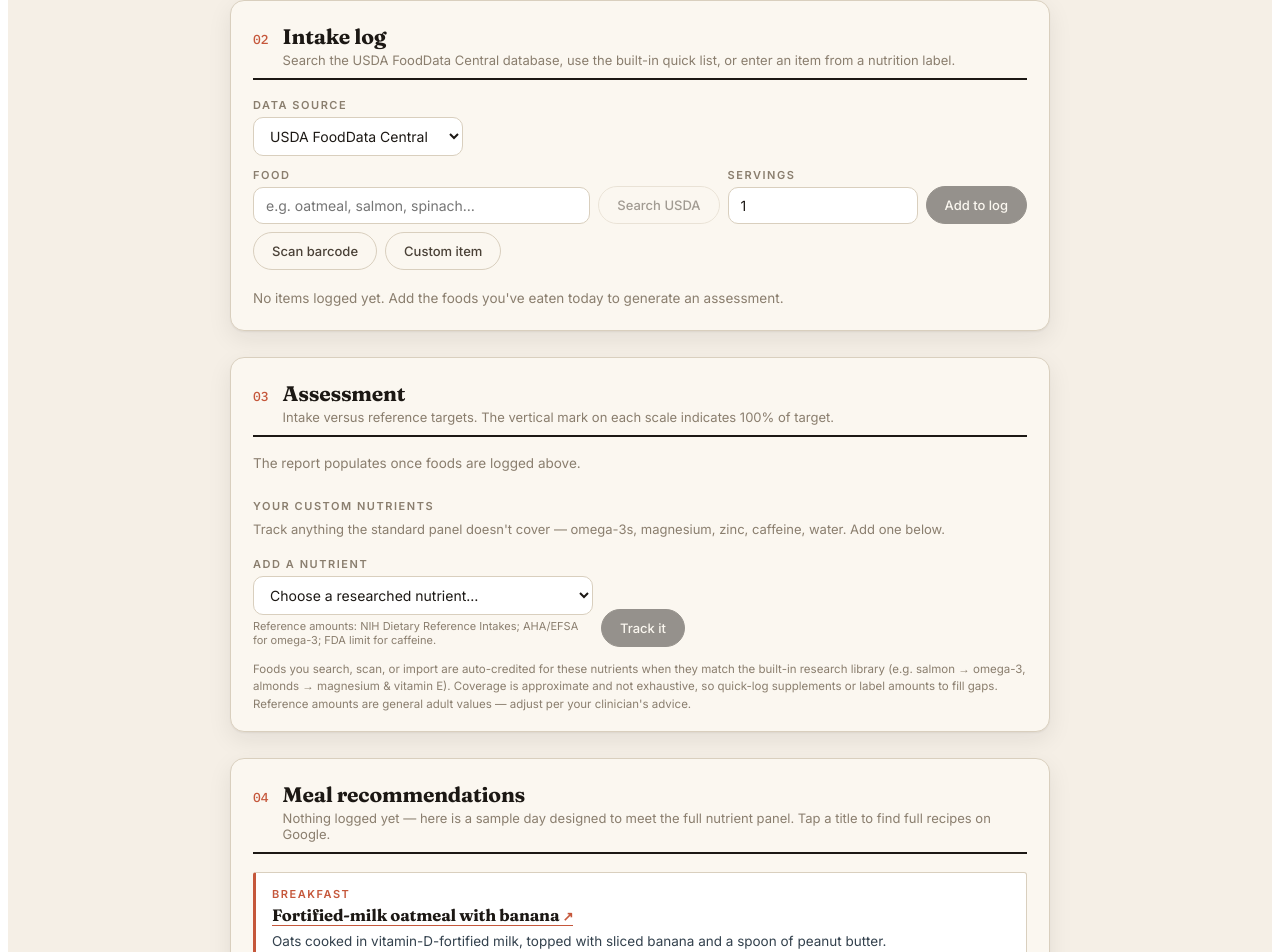
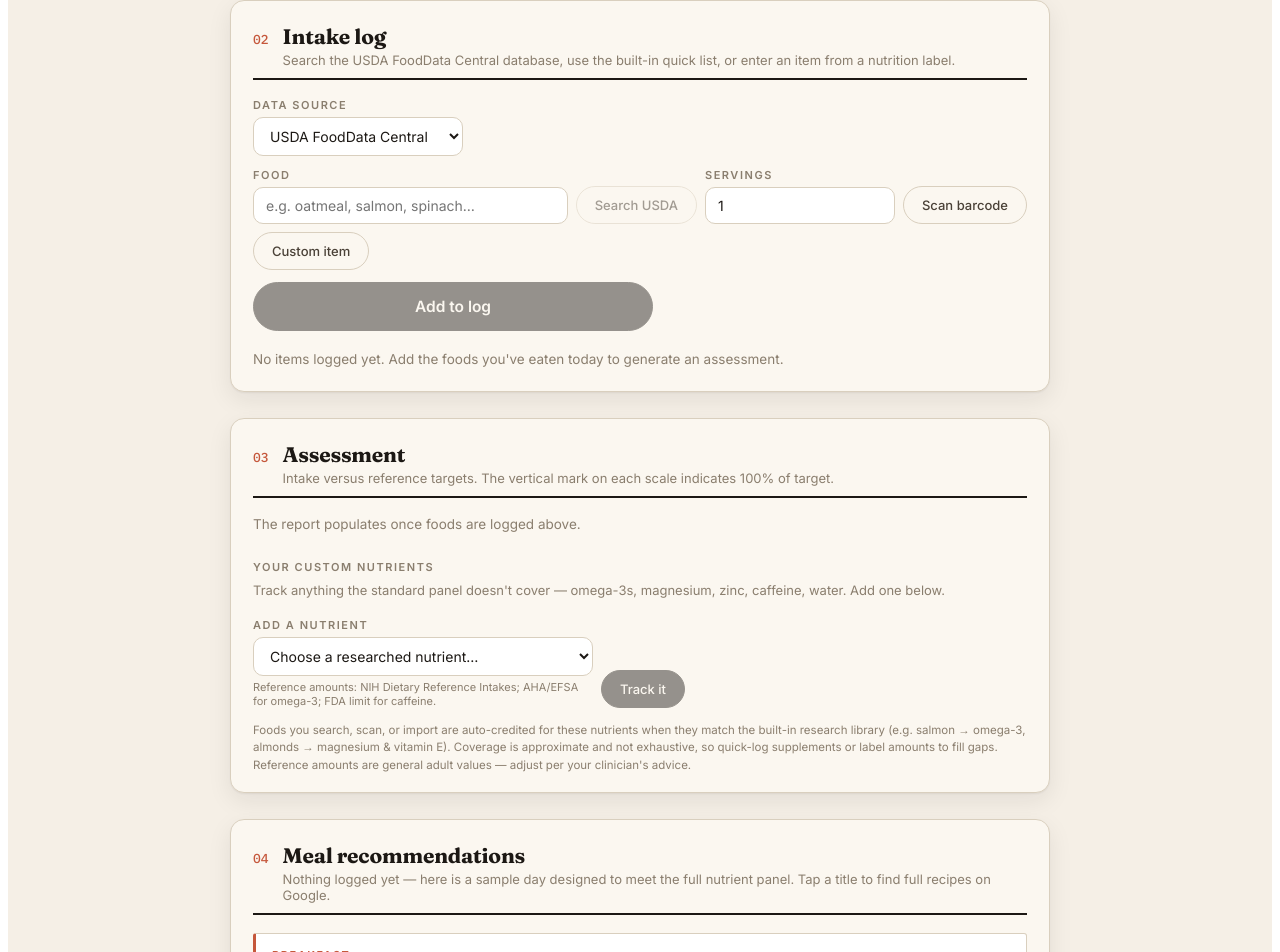
Before and after one commit to TKB789/nutrients, a React (Vite) app: page / in a window 1280 px wide. Shown: the part 799-1751 px from the top of the page. Built offline with nearby package versions, Linux system fonts and the light colour scheme.

Commit message:
Add files via upload

```diff
--- a/src/App.jsx
+++ b/src/App.jsx
@@ -2319,9 +2319,6 @@ export default function NutritionAssessment() {
                     </Field>
                   )}
                 </div>
-                <button className="na-btn" onClick={addFood} disabled={!selected} style={{ opacity: selected ? 1 : 0.45 }}>
-                  Add to log
-                </button>
                 <button className="na-btn na-btn-quiet" onClick={() => { setShowScanner(s => !s); setScanStatus(""); }}>
                   {showScanner ? "Cancel scan" : "Scan barcode"}
                 </button>
@@ -2329,6 +2326,13 @@ export default function NutritionAssessment() {
                   {showCustom ? "Cancel custom item" : "Custom item"}
                 </button>
               </div>
+
+              {/* Primary action — sized and placed last to signal it records the entry */}
+              <button className="na-btn" onClick={addFood} disabled={!selected}
+                style={{ opacity: selected ? 1 : 0.45, display: "block", width: "100%", maxWidth: 400,
+                  marginTop: 12, padding: "14px 18px", fontSize: 15.5, fontWeight: 600 }}>
+                Add to log
+              </button>
 
               {showScanner && <BarcodeScanner onDetect={handleBarcode} onClose={() => setShowScanner(false)} />}
               {scanStatus && <p className="na-mono" style={{ marginTop: 12, marginBottom: 0, fontSize: 12.5, color: C.ok }}>{scanStatus}</p>}
```
